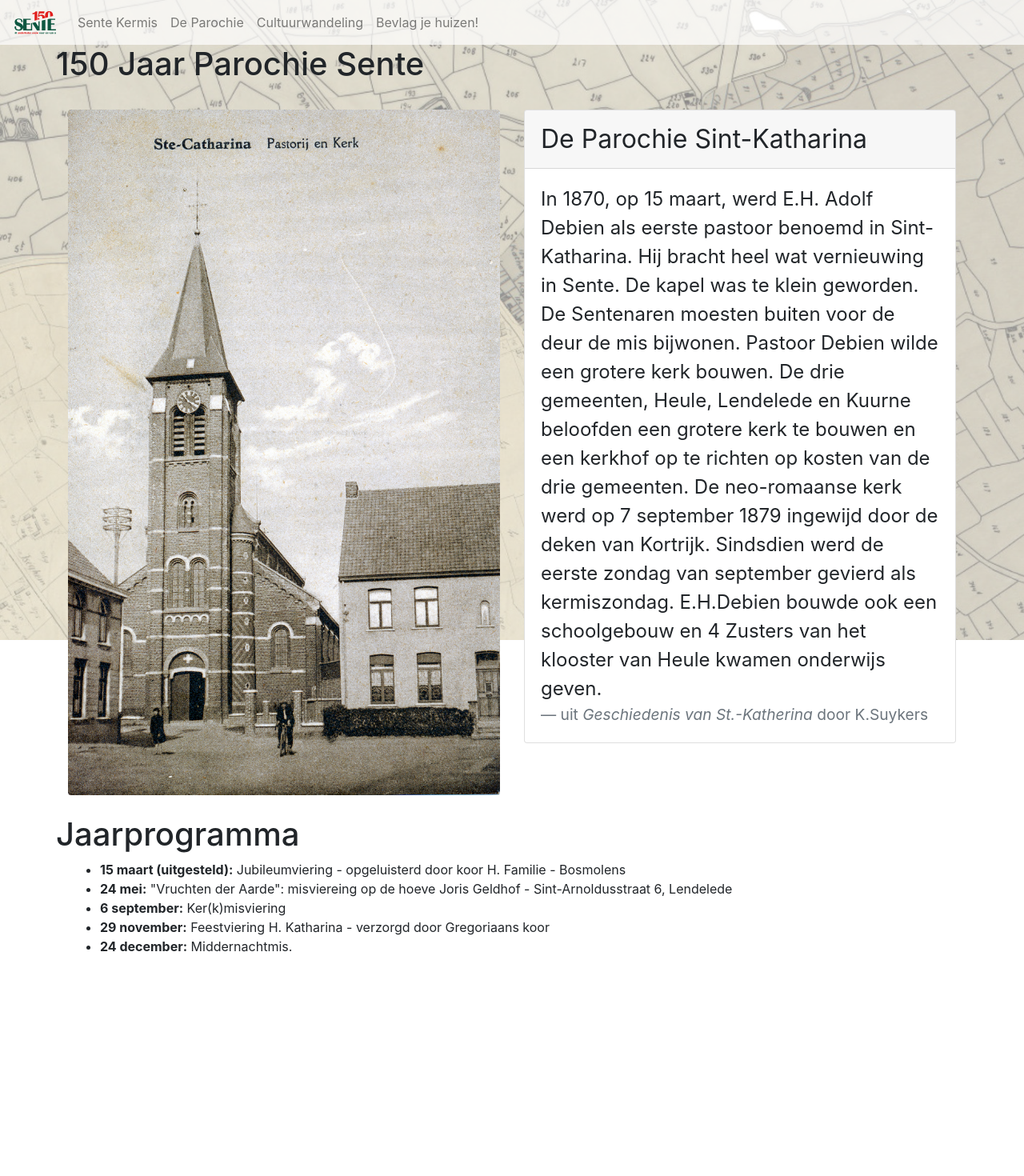
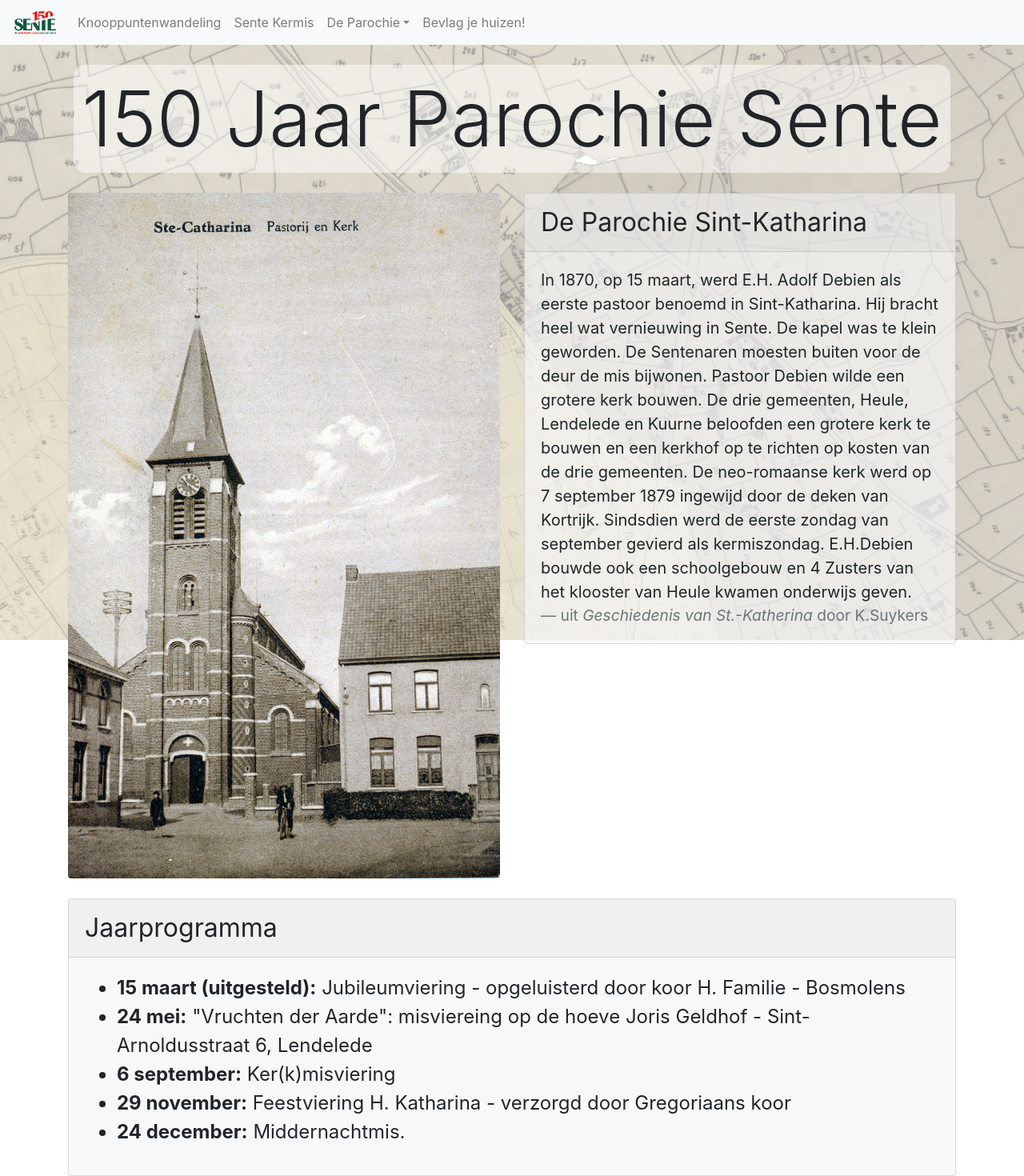
Before and after one commit to zoeparman/150-jaar-sente, a Next.js app: page /parochie in a window 1280 px wide. Shown: the whole page at 80% size. Before the commit the page ends 1211 px from the top, so only its background shows below. Built offline with nearby package versions, Linux system fonts and the light colour scheme.

Commit message:
Parochie layout

```diff
--- a/components/NavBar.js
+++ b/components/NavBar.js
@@ -1,11 +1,12 @@
 import Navbar from 'react-bootstrap/Navbar';
 import Nav from 'react-bootstrap/Nav';
+import NavDropdown from "react-bootstrap/NavDropdown";
 
 const NavBar = () => (
-    <Navbar  expand="lg">
+    <Navbar bg={"light"} expand="lg">
         <Navbar.Brand href="/">
             <img
-                src="resources/logo.svg"
+                src="/resources/logo.svg"
                 width="57"
                 height="30"
                 className="d-inline-block align-top"
@@ -15,20 +16,26 @@ const NavBar = () => (
         <Navbar.Toggle aria-controls="basic-navbar-nav" />
         <Navbar.Collapse id="basic-navbar-nav">
             <Nav className="mr-auto">
+                <Nav.Link href="/wandeling">Knooppuntenwandeling</Nav.Link>
                 <Nav.Link href="/kermis">Sente Kermis</Nav.Link>
-                <Nav.Link href="/parochie">De Parochie</Nav.Link>
-                <Nav.Link href="/wandeling">Cultuurwandeling</Nav.Link>
+                <NavDropdown id={"basic-nav-dropdown"} title={"De Parochie"}>
+                    <NavDropdown.Item href={"/parochie"}>150 Jaar Parochie Sente</NavDropdown.Item>
+                    <NavDropdown.Item href={"/parochie#programma"}>Jaarprogramma</NavDropdown.Item>
+                </NavDropdown>
                 <Nav.Link href="/vlag">Bevlag je huizen!</Nav.Link>
             </Nav>
         </Navbar.Collapse>
-        <style jsx global>{`
-        .navbar,
-.navbar-default {
-    background-image: none !important; /* override background image gradient w/ flat color */
-    background-color: rgba(255,255,255,.7);
-}
-        `}</style>
     </Navbar>
 );
 
 export default NavBar;
+
+/*
+        <style jsx global>{`
+        .navbar,
+.navbar-default {
+    background-image: none !important;
+background-color: rgba(255,255,255,.7);
+}
+`}</style>
+ */
--- /dev/null
+++ b/components/PageTitle.js
@@ -0,0 +1,25 @@
+import Row from "react-bootstrap/Row";
+import Col from "react-bootstrap/Col";
+
+const PageTitle = props => (
+    <Row>
+            <Col style={{
+                display: "flex",
+                justifyContent: "center",
+                alignItems: "center"
+            }}>
+                <h1 className={"display-1 title"}>{props.children}</h1>
+            </Col>
+        <style jsx>{`
+          .title {
+            background-color: rgba(255,255,255,0.5);
+            border-radius: 15px;
+            margin-top: 25px;
+            margin-bottom: 25px;
+            padding: 10px;
+          }
+        `}</style>
+    </Row>
+);
+
+export default PageTitle;
--- /dev/null
+++ b/components/TransparentCard.js
@@ -0,0 +1,19 @@
+import Card from "react-bootstrap/Card";
+
+const TransparentCard = props => (
+    <Card>
+        <Card.Header style={{fontSize: 32}}>
+            {props.title}
+        </Card.Header>
+        <Card.Body style={{fontSize: 24}}>
+            {props.children}
+        </Card.Body>
+        <style jsx global>{`
+          .card {
+            background-color: rgba(245, 245, 245, 0.7) !important;
+          }
+        `}</style>
+    </Card>
+);
+
+export default TransparentCard;
--- a/pages/parochie.js
+++ b/pages/parochie.js
@@ -3,43 +3,31 @@ import Row from "react-bootstrap/Row";
 import Col from "react-bootstrap/Col";
 import Image from "react-bootstrap/Image";
 import Container from "react-bootstrap/Container";
-import Card from "react-bootstrap/Card";
+import PageTitle from "../components/PageTitle";
+import TransparentCard from "../components/TransparentCard";
 
 const Parochie = () => (
     <Layout>
         <Container>
+            <PageTitle>150 Jaar Parochie Sente</PageTitle>
             <Row>
-                <h1>150 Jaar Parochie Sente</h1>
-            </Row>
-            <Row>
-                <Col xs={6} style={{
-                    marginTop: 25
-                }}>
-                    <Image src={"resources/parochie/pastorij-kerk.jpg"} fluid rounded/>
+                <Col xs={6}>
+                    <Image src={"/resources/parochie/pastorij-kerk.jpg"} fluid rounded/>
                 </Col>
                 <Col>
-                    <Card style={{
-                        marginTop: 25
-                    }}>
-                        <Card.Header style={{fontSize: 32}}>
-                            De Parochie Sint-Katharina
-                        </Card.Header>
-                        <Card.Body style={{fontSize: 24}}>
-                            <Card.Text>
+                    <TransparentCard title={"De Parochie Sint-Katharina"}>
+                        <blockquote className={"blockquote mb-0"}>
                             In 1870, op 15 maart, werd E.H. Adolf Debien als eerste pastoor benoemd in Sint-Katharina. Hij bracht heel wat vernieuwing in Sente. De kapel was te klein geworden. De Sentenaren moesten buiten voor de deur de mis bijwonen. Pastoor Debien wilde een grotere kerk bouwen. De drie gemeenten, Heule, Lendelede en Kuurne beloofden een grotere kerk te bouwen en een kerkhof op te richten op kosten van de drie gemeenten. De neo-romaanse kerk werd op 7 september 1879 ingewijd door de deken van Kortrijk. Sindsdien werd de eerste zondag van september gevierd als kermiszondag. E.H.Debien bouwde ook een schoolgebouw en 4 Zusters van het klooster van Heule kwamen onderwijs geven.
+                        </blockquote>
                         <footer className="blockquote-footer">
                             uit <cite title={"Geschiedenis van St.-Katherina"}>Geschiedenis van St.-Katherina</cite> door K.Suykers
                         </footer>
-                            </Card.Text>
-                        </Card.Body>
-                    </Card>
+                    </TransparentCard>
                 </Col>
             </Row>
-            <Row style={{marginTop: 25}}>
-                <h1>Jaarprogramma</h1>
-            </Row>
             <Row>
-                <Col>
+                <Col style={{marginTop: 25}}>
+                    <TransparentCard title={"Jaarprogramma"} id={"programma"}>
                     <ul>
                         <li><b>15 maart (uitgesteld):</b> Jubileumviering - opgeluisterd door koor H. Familie - Bosmolens</li>
                         <li><b>24 mei:</b> "Vruchten der Aarde": misviereing op de hoeve Joris Geldhof - Sint-Arnoldusstraat 6, Lendelede</li>
@@ -47,6 +35,7 @@ const Parochie = () => (
                         <li><b>29 november:</b> Feestviering H. Katharina - verzorgd door Gregoriaans koor</li>
                         <li><b>24 december:</b> Middernachtmis.</li>
                     </ul>
+                    </TransparentCard>
                 </Col>
             </Row>
         </Container>
--- a/pages/vlag.js
+++ b/pages/vlag.js
@@ -15,7 +15,9 @@ const Vlag = () => (
                     <Image src="/resources/vlag.png" style={{ height: '40rem' }}/>
                 </Col>
                 <Col>
-                    <p>Een vlag bestellen kan via <a href="https://docs.google.com/forms/d/e/1FAIpQLSe_tMuZ1LSZhdtwwdcYNCh-vMkcK5gEqg_dEgevL89aeZJQSA/viewform">Dit formulier.</a></p>
+                    <p>Een vlag bestellen kan via <a href="https://docs.google.com/forms/d/e/1FAIpQLSe_tMuZ1LSZhdtwwdcYNCh-vMkcK5gEqg_dEgevL89aeZJQSA/viewform" target="_blank">Dit formulier.</a></p>
+                    <iframe src="https://docs.google.com/forms/d/e/1FAIpQLSe_tMuZ1LSZhdtwwdcYNCh-vMkcK5gEqg_dEgevL89aeZJQSA/viewform?embedded=true"
+                            width={640} height={720} frameBorder={0} marginHeight={0} marginWidth={0}>Laden...</iframe>
                 </Col>
             </Row>
         </Container>
```
Also changed, not shown: pages/index.js (+9 -9 lines), 1 other file (tests, documents, lock files or other folders). Lines whose indentation alone changed are shown as unchanged.
